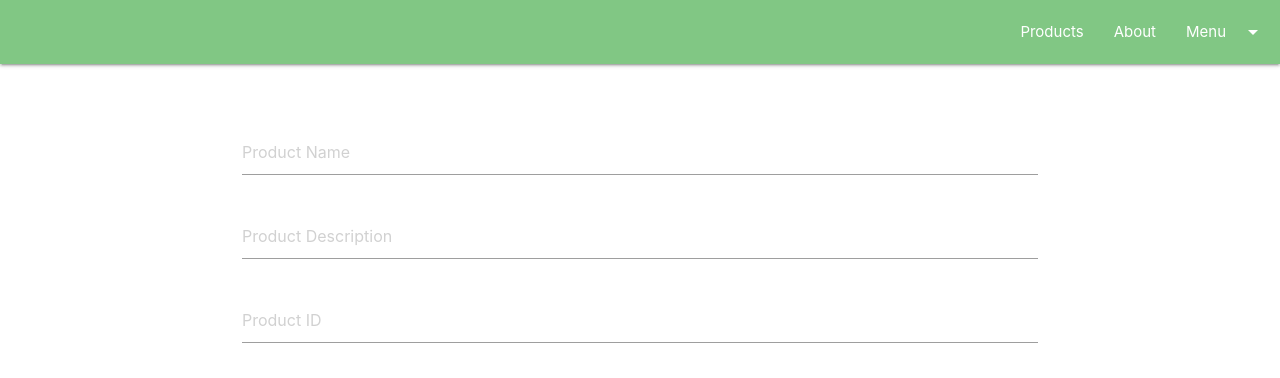
After one commit to numadewan/Shumazhi-CI, a CodeIgniter app: page /Shumazhi-CI//product_registration in a window 1280 px wide. The commit adds this page. Shown: the top 378 px of the page. Run offline with CodeIgniter, Linux system fonts and the light colour scheme; some libraries are stand-ins or nearby versions.

Commit message:
Added Product Form, Updated product list

```diff
--- a/application/views/pages/home.php
+++ b/application/views/pages/home.php
@@ -51,7 +51,7 @@
 							<input id="icon_telephone" type="tel" class="validate">
 							<label for="icon_telephone">Phone</label>
 						</div>
-						<Button type="submit" class="btn">Register</Button>
+						<Button type="submit" style={} class="btn">Register</Button>
 					</form>
 
 					<select id="country" name="country">a</select>
--- /dev/null
+++ b/application/views/pages/product_registration.php
@@ -0,0 +1,28 @@
+
+<div class="container" style="padding:10;">
+	 <div class="row" >
+         <form class="col s12" action="./data_test.php" method="get"style="padding: 50px;">
+						<div class="row">
+							<div class="input-field col s12">
+								<input placeholder="Product Name" id="product_name" type="text">
+							</div>
+
+							<div class="input-field col s12">
+								<input placeholder="Product Description" id="product_description">
+							</div>
+
+							<div class="input-field col s12" >
+								<input placeholder="Product ID" id="product_ID">
+							</div>
+
+							<div class="input-field col s12" style="height:250px; background-color: #fcf6e3; background-image: url('https://scontent.fmel5-1.fna.fbcdn.net/v/t1.0-1/p240x240/42178466_2065744826809973_6177143143314489344_n.jpg?_nc_cat=111&_nc_oc=AQlRdiLfN_7W8Ncwf1xpytACUyasV8Lug-w3H2V0qsMR32xa0PawcLOaHL7JQgrWxL0&_nc_ht=scontent.fmel5-1.fna&_nc_tp=1002&oh=0ecd057b9407da7532b88fd7af567036&oe=5E94F48C');background-repeat: no-repeat;">
+							</div>
+
+							<img class="responsive-img" src="./../../img/qr2.png">
+
+						</div>
+
+					<Button type="submit" style="float:right;" class="btn">Confirm</Button>
+		</form>
+        </div>
+<div>
```
Also changed, not shown: application/views/pages/product.php (+7 -4 lines), application/img/qr.webp (added), application/img/qr2.png (added).
